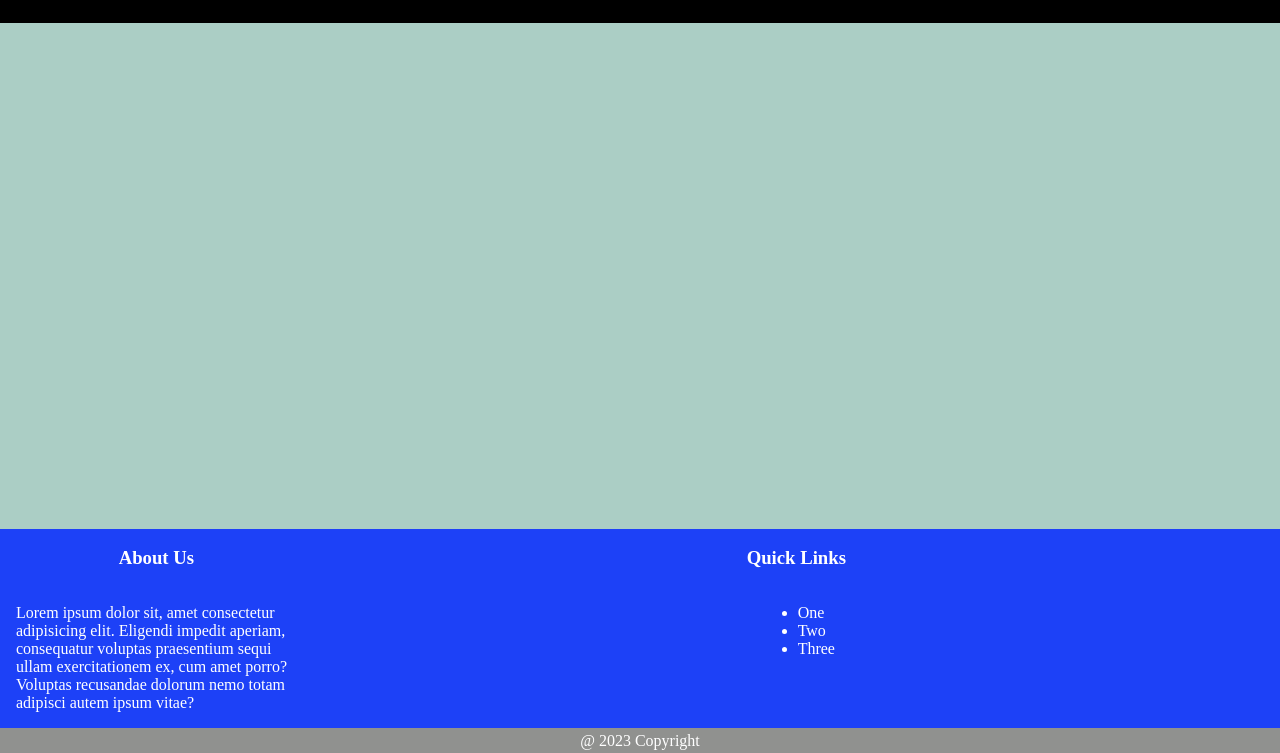
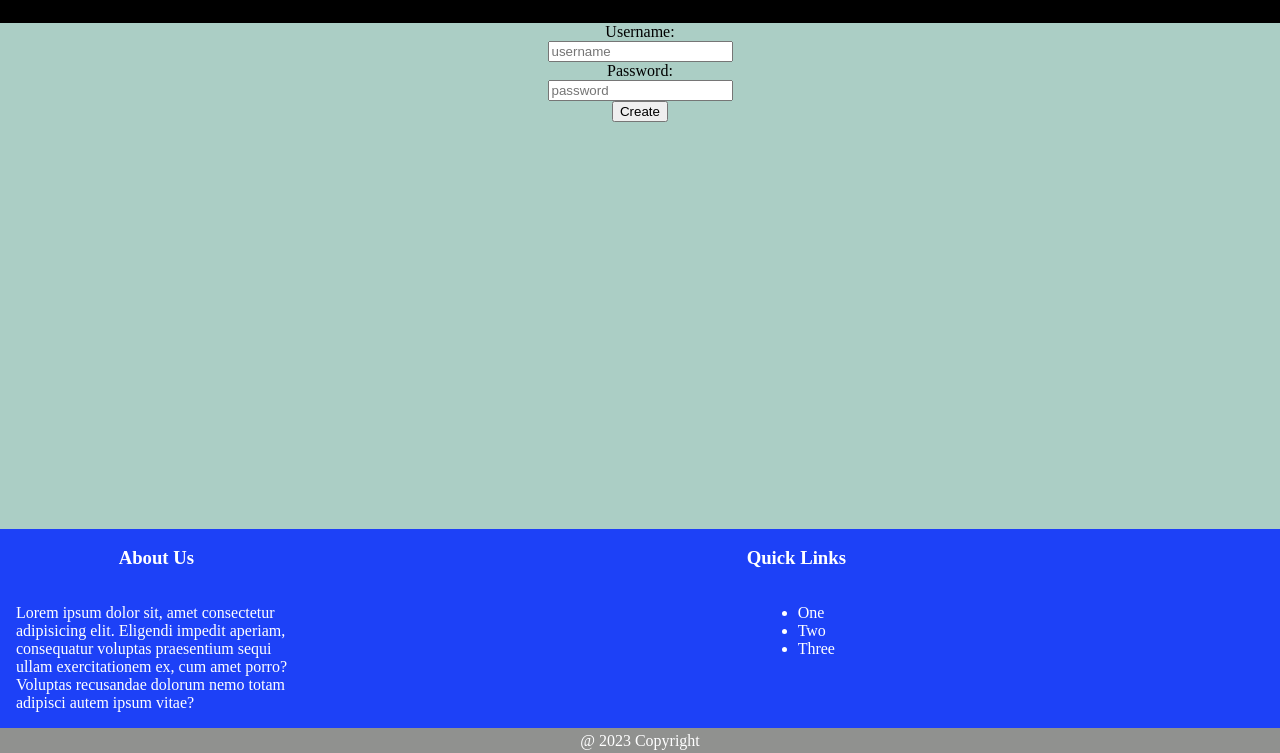
Before and after one commit to alejandro-baez/everyday-blog, a React app: page /login in a window 1280 px wide. Shown: the part 47-800 px from the top of the page. Built offline with nearby package versions, Linux system fonts and the light colour scheme.

Commit message:
working on login page set up and styling

```diff
--- a/public/style.css
+++ b/public/style.css
@@ -38,14 +38,37 @@ body {
   width: 100%;
 }
 
+main {
+  flex: 1 0 auto;
+}
+
+.login {
+  height: 100%;
+  /* Need to figure out the height of this */
+  display: flex;
+  justify-content: center;
+  align-items: center;
+}
+
+.create-form {
+  display: flex;
+  flex-direction: column;
+  height: 100%;
+  width: 50%;
+  align-items: center;
+  justify-content: space-evenly;
+}
+
+
 .footer-container {
   margin-top: auto;
+  flex-shrink: 0;
 }
 
 /* .footer-container{
-    display: flex;
-    flex-direction: column;
-    margin-top: auto;
+  margin-top: auto;
+  display: flex;
+  flex-direction: column;
 }
 */
 
--- a/server/db/database.js
+++ b/server/db/database.js
@@ -1,5 +1,7 @@
 //hookup sequelize
-const {Sequelize} = require("sequelize")
-const sequelize = new Sequelize("postgres://localhost:5432/blogs")
+const { Sequelize } = require("sequelize");
+const sequelize = new Sequelize("postgres://localhost:5432/blogs", {
+  logging: false,
+});
 
 module.exports = sequelize;
--- a/server/index.js
+++ b/server/index.js
@@ -3,7 +3,7 @@ const app = require("./app");
 const { sequelize } = require("./db");
 
 //adding {force:true} inside of sequelize.sync() drops the tables and recreates them
-sequelize.sync({force:true}).then(() => {
+sequelize.sync().then(() => {
   console.log("db synced");
   app.listen(PORT, () => {
     console.log(`listening on http://localhost:${PORT}`);
--- /dev/null
+++ b/src/components/Login.js
@@ -0,0 +1,30 @@
+import React from "react";
+
+const Login = () => {
+  return (
+    <div className="login">
+      <form className="create-form">
+        <label htmlFor="username">Username:</label>
+        <input
+          type="text"
+          name="username"
+          placeholder="username"
+          required="required"
+        />
+        <label htmlFor="password">Password:</label>
+        <input
+          type="text"
+          name="password"
+          placeholder="password"
+          required="required"
+        />
+
+        <button className="create-btn" type="submit">
+          Create
+        </button>
+      </form>
+    </div>
+  );
+};
+
+export default Login;
--- a/src/components/Main.js
+++ b/src/components/Main.js
@@ -3,6 +3,7 @@ import { Routes, Route } from "react-router-dom";
 import Navbar from "./Navbar";
 import Footer from "./Footer";
 import Homepage from "./Homepage";
+import Login from "./Login";
 
 const Main = () => {
   return (
@@ -11,6 +12,7 @@ const Main = () => {
       <main>
         <Routes>
           <Route path="/" element={<Homepage />}></Route>
+          <Route path="/login" element={<Login />}></Route>
         </Routes>
       </main>
       <Footer />
--- a/src/components/index.js
+++ b/src/components/index.js
@@ -2,3 +2,4 @@ export { default as Main } from "./Main";
 export { default as Navbar } from "./Navbar";
 export { default as Footer } from "./Footer";
 export { default as Homepage } from "./Homepage";
+export { default as Login } from "./Login";
```
Also changed, not shown: server/db/models/Authors.js (+15 -0 lines).
